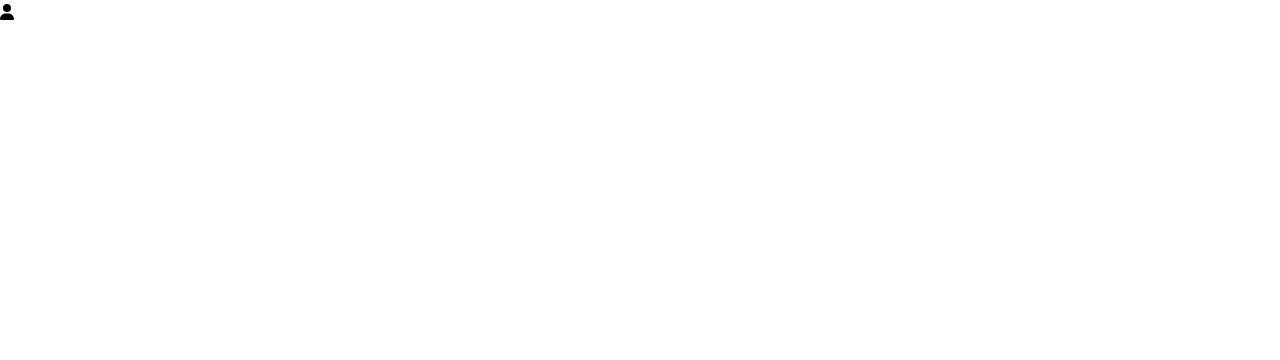
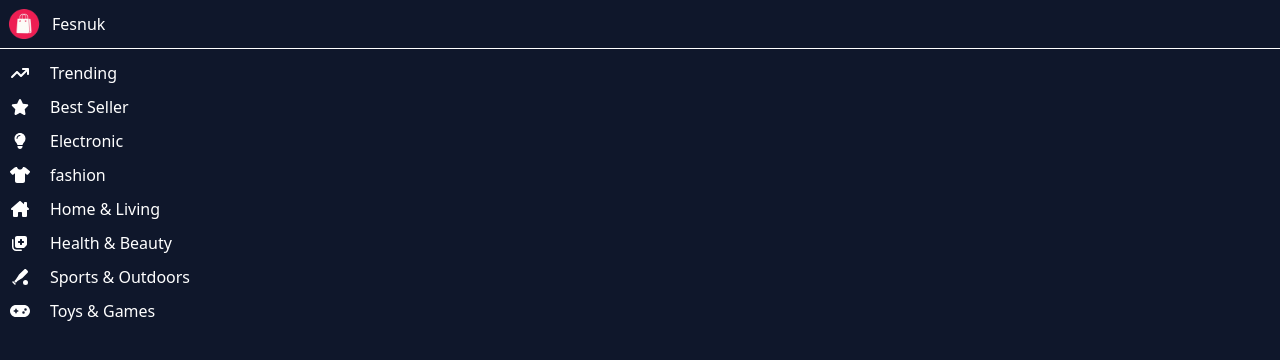
Before and after one commit to ahlaiptek/fesnuk, a React (Vite) app: page / in a window 1280 px wide. Shown: the top 360 px of the page. Built offline with nearby package versions, Linux system fonts and the light colour scheme.

Commit message:
sidebar done

```diff
--- a/src/assets/icon.js
+++ b/src/assets/icon.js
@@ -1,7 +1,7 @@
 //add ur font awesome icon here!
 import { library } from '@fortawesome/fontawesome-svg-core';
-import { faCoffee, faUser } from '@fortawesome/free-solid-svg-icons';
+import { faCoffee, faUser, faArrowTrendUp, faStar, faLightbulb, faShirt, faHouseChimney, faNotesMedical, faBaseballBatBall, faGamepad   } from '@fortawesome/free-solid-svg-icons';
 import { faFacebook } from '@fortawesome/free-brands-svg-icons';
 
 //dont forget to add in library
-library.add(faCoffee, faUser, faFacebook);
+library.add(faCoffee, faUser, faFacebook, faArrowTrendUp, faStar, faLightbulb, faShirt, faHouseChimney, faNotesMedical, faBaseballBatBall, faGamepad);
--- a/src/components/Sidebar.jsx
+++ b/src/components/Sidebar.jsx
@@ -1,11 +1,55 @@
 import "../assets/icon";
+import logo from "../assets/logo.png"
+
 import { FontAwesomeIcon } from "@fortawesome/react-fontawesome";
+
+function NavigationButton(props) {
+  const { iconName, buttonName } = props;
+
+  return (
+    <div className="flex text-white items-center gap-2.5  hover:cursor-pointer w-fit">
+      <i className="w-10 text-center"><FontAwesomeIcon icon={iconName}/></i>
+      <div>{buttonName}</div>
+    </div>
+  );
+}
+
+function FilterButton() {
+  return (
+    <div className=" flex flex-col gap-2.5 py-3">
+      <NavigationButton buttonName="Trending" iconName="arrow-trend-up" />
+      <NavigationButton buttonName="Best Seller" iconName="star" />
+      <NavigationButton buttonName="Electronic" iconName="lightbulb" />
+      <NavigationButton buttonName="fashion" iconName="shirt" />
+      <NavigationButton buttonName="Home & Living" iconName="house-chimney" />
+      <NavigationButton
+        buttonName="Health & Beauty"
+        iconName="notes-medical"
+      />
+      <NavigationButton
+        buttonName="Sports & Outdoors"
+        iconName="baseball-bat-ball"
+      />
+      <NavigationButton buttonName="Toys & Games" iconName="gamepad" />
+    </div>
+  );
+}
+
+function Logo() {
+  return (
+    <div className="flex items-center gap-1 border-b border-white">
+      <img src={logo} alt="" className="w-12 h-12 object-contain" />
+      <h2 className="text-white">Fesnuk</h2>
+    </div>
+  )
+}
 
 const SideBar = () => {
   return (
-    <>
-      <FontAwesomeIcon icon="user" />
-    </>
+    <div className="min-h-screen bg-slate-900">
+      <Logo/>
+      <FilterButton />
+    </div>
   );
 };
 
--- a/src/index.css
+++ b/src/index.css
@@ -1 +1,5 @@
 @import "tailwindcss";
+
+*{
+    /* border: 1px solid red; */
+}
```
Also changed, not shown: src/assets/logo.png (added).
